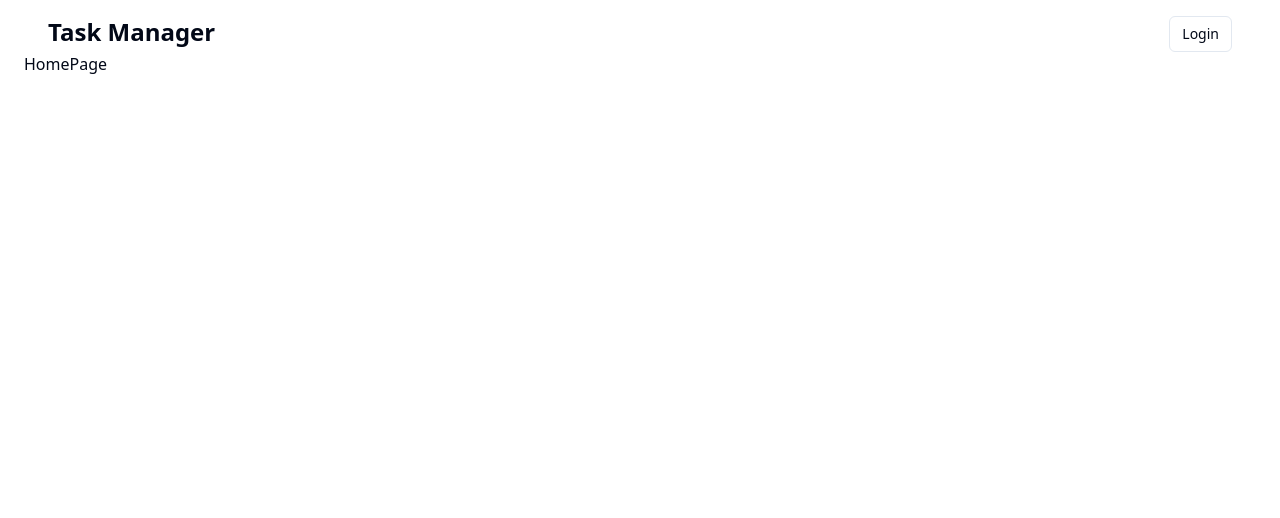
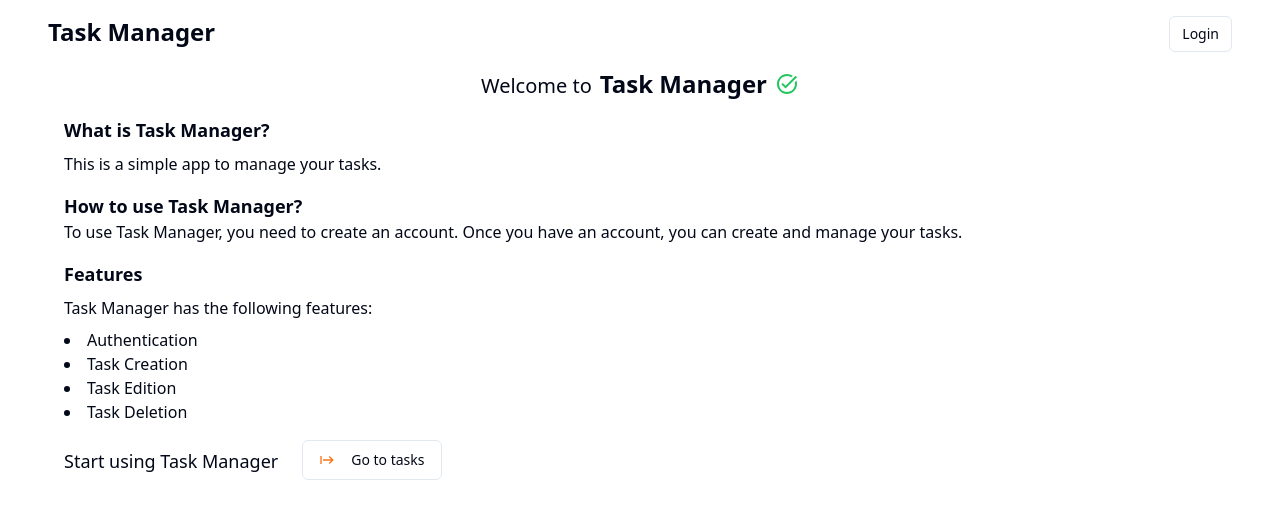
Before and after one commit to 123CarlosDaniel/task-manager-frontend, a React (Vite) app: page / in a window 1280 px wide. Shown: the top 518 px of the page. Built offline with nearby package versions, Linux system fonts and the light colour scheme; no server answers.

Commit message:
feat: add home page content

```diff
--- a/src/pages/home.tsx
+++ b/src/pages/home.tsx
@@ -1,7 +1,49 @@
+import { Button } from "@/components/ui/button"
+import { MdOutlineTaskAlt } from "react-icons/md"
+import { Link } from "react-router"
+import { MdOutlineStart } from "react-icons/md";
+
 
 function HomePage() {
   return (
-    <div>HomePage</div>
+    <div className="flex flex-col px-10 gap-y-4">
+      <div className="flex items-center pt-4 mx-auto gap-x-2 w-fit">
+        <h1 className="flex items-baseline text-xl gap-x-2">
+          Welcome to
+          <span className="text-2xl font-semibold">Task Manager</span>
+        </h1>
+        <MdOutlineTaskAlt className="text-green-500 size-6" />
+      </div>
+      <div className="flex flex-col gap-y-2">
+        <h3 className="text-lg font-semibold">What is Task Manager?</h3>
+        <p>This is a simple app to manage your tasks.</p>
+      </div>
+      <div>
+        <h3 className="text-lg font-semibold">How to use Task Manager?</h3>
+        <p>
+          To use Task Manager, you need to create an account. Once you have an
+          account, you can create and manage your tasks.
+        </p>
+      </div>
+      <div className="flex flex-col gap-y-2">
+        <h3 className="text-lg font-semibold">Features</h3>
+        <p>Task Manager has the following features:</p>
+        <ul className="list-disc list-inside">
+          <li>Authentication</li>
+          <li>Task Creation</li>
+          <li>Task Edition</li>
+          <li>Task Deletion</li>
+        </ul>
+      </div>
+      <div className="flex items-baseline gap-x-6">
+        <h3 className="text-lg font-medium">Start using Task Manager</h3>
+        <Link to="/tasks">
+          <Button variant="outline">
+            <MdOutlineStart className="mr-2 text-orange-500 size-6" />
+            Go to tasks</Button>
+        </Link>
+      </div>
+    </div>
   )
 }
 
```
